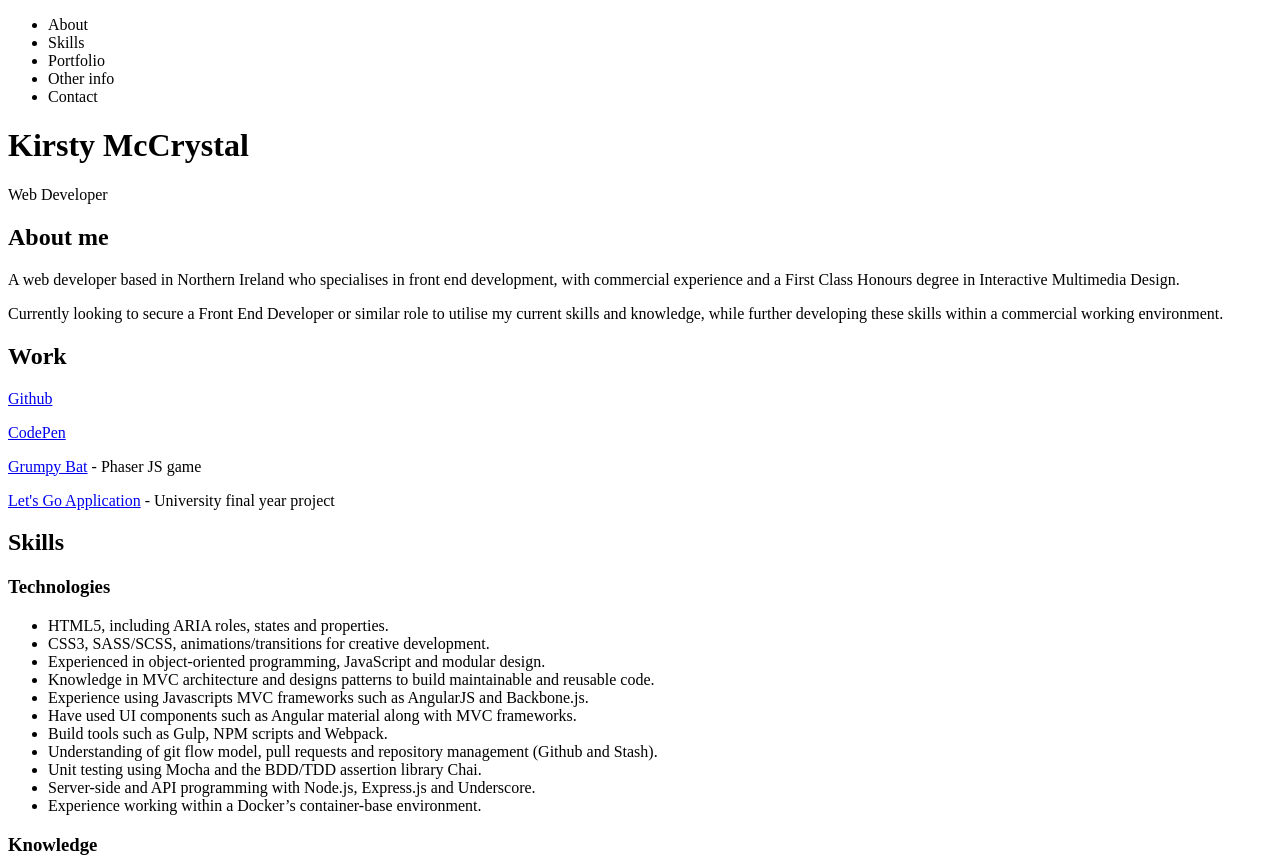
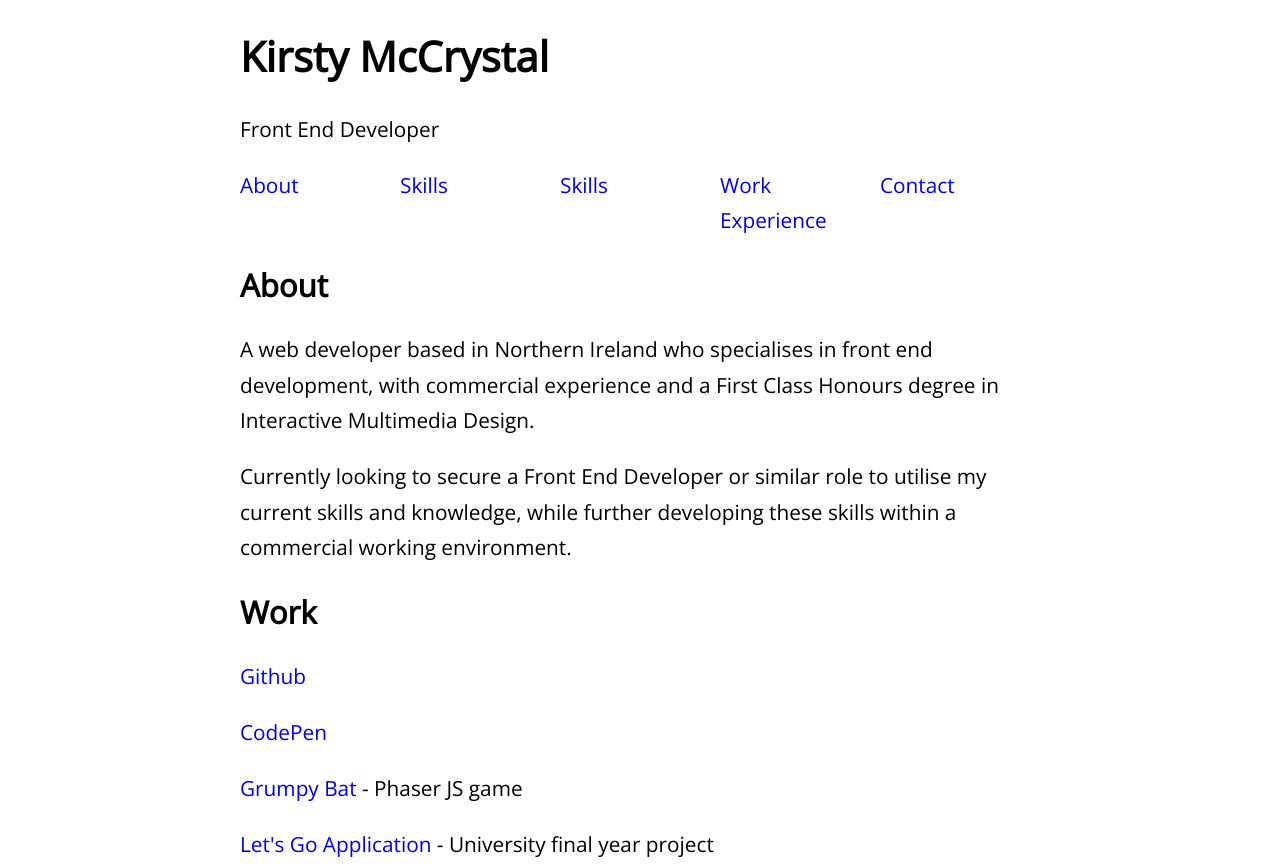
Before and after one commit to KirMcC/kirMcC.github.io, a website: page index.html in a window 1280 px wide. Shown: the top 866 px of the page. Drawn offline with nearby package versions, Linux system fonts and the light colour scheme.

Commit message:
Creating dist folders

```diff
--- a/index.html
+++ b/index.html
@@ -4,30 +4,34 @@
     <meta charset="UTF-8">
     <meta name="theme-color" content="#f298ad">
     <title>Kirsty McCrystal | Frontend Web Developer</title>
+
+    <!-- CSS stylesheet link -->
+    <link rel="stylesheet" href="dist/css/main.css">
 </head>
 
 <body>
+
+    <header>
+        <h1>Kirsty McCrystal</h1>
+        <p>Front End Developer</p>
+    </header>
+
     <nav>
         <ul>
-            <li>About</li>
-            <li>Skills</li>
-            <li>Portfolio</li>
-            <li>Other info</li>
-            <li>Contact</li>
+            <li><a href="#about">About</a></li>
+            <li><a href="#work">Skills</a></li>
+            <li><a href="#skills">Skills</a></li>
+            <li><a href="#workex">Work Experience</a></li>
+            <li><a href="#contact">Contact</a></li>
         </ul>
     </nav>
 
-    <header>
-        <h1>Kirsty McCrystal</h1>
-        <p>Web Developer</p>
-    </header>
-
+<div id="main-section">
     <section id="about">
-        <h2>About me</h2>
+        <h2>About</h2>
         <p>A web developer based in Northern Ireland who specialises in front end development, with commercial experience and a First Class Honours degree in Interactive Multimedia Design.</p>
 
         <p>Currently looking to secure a Front End Developer or similar role to utilise my current skills and knowledge, while further developing these skills within a commercial working environment.</p>
-
     </section>
 
     <section>
@@ -69,7 +73,7 @@
 
     </section>
 
-    <section>
+    <section id="workex">
         <h2>Work Experience</h2>
         <ul>
             <li>+rehabstudio - Junior Front End Developer</li>
@@ -77,6 +81,17 @@
             <li>Mahlatini Travel Safari &amp; Honeymoon Specialists - Internship</li>
         </ul>
     </section>
+</div>
 
+    <section id="contact">
+        <ul>
+            <li><a href="https://uk.linkedin.com/in/kirsty-mccrystal-a2b178100
+">Linkedin</a></li>
+            <li><a href="https://twitter.com/KirstyMcCrystal">Twitter</a></li>
+            <li><a href="mailto:kirstymccrystal@gmail.com?subject=Mail from site">Email</a></li>
+        </ul>
+    </section>
+
+    <script src="dist/js/app.min.js"></script>
 </body>
 </html>
--- a/package.json
+++ b/package.json
@@ -6,8 +6,8 @@
   "scripts": {
     "autoprefixer": "postcss -u autoprefixer -b 'last 2 versions' -r dist/css/*",
     "imagemin": "imagemin --plugin=pngquant assets/img/* --out-dir=dist/assets/img/",
-    "styles": "node-sass --output-style compressed -o dist/css src/scss",
-    "scripts": "uglifyjs src/js/*.js -m -c -o dist/js/app.min.js",
+    "styles": "node-sass src/scss --output=dist/css/ --output-style=compressed && npm run autoprefixer",
+    "scripts": "uglifyjs src/js/*.js -m -o dist/js/app.min.js",
     "build": "npm run scripts && npm run styles && npm run imagemin",
     "watch": "nodemon -e scss --watch src/scss -x \"npm run scripts && npm run styles\""
   },
--- /dev/null
+++ b/src/js/index.js
@@ -0,0 +1 @@
+console.log("hello world!!!!");
--- /dev/null
+++ b/src/scss/_font.scss
@@ -0,0 +1,2 @@
+//Import Google Font
+@import 'https://fonts.googleapis.com/css?family=Open+Sans:300|Oxygen';
--- /dev/null
+++ b/src/scss/_mixins.scss
@@ -0,0 +1,8 @@
+//Font family
+@mixin header-font {
+    font-family: 'Oxygen';
+}
+
+@mixin main-font {
+    font-family: 'Open Sans';
+}
--- /dev/null
+++ b/src/scss/_typography.scss
@@ -0,0 +1,6 @@
+html {
+}
+
+body {
+    @include main-font;
+}
--- /dev/null
+++ b/src/scss/main.scss
@@ -0,0 +1,35 @@
+@import 'font';
+@import 'mixins';
+
+@import 'typography';
+
+body {
+    font-size: 1.3em;
+}
+
+p, ul li {
+    line-height: 1.7;
+}
+
+a {
+    text-decoration: none;
+}
+
+nav {
+    ul {
+        display: flex;
+        flex-direction: row;
+        list-style: none;
+        padding: 0;
+
+        li {
+            flex: 1 1 100%;
+        }
+    }
+}
+
+#main-section, nav, header {
+    max-width: 800px;
+    min-width: 320px;
+    margin: 0 auto;
+}
```
Also changed, not shown: dist/css/main.css (added), dist/js/app.min.js (added).
